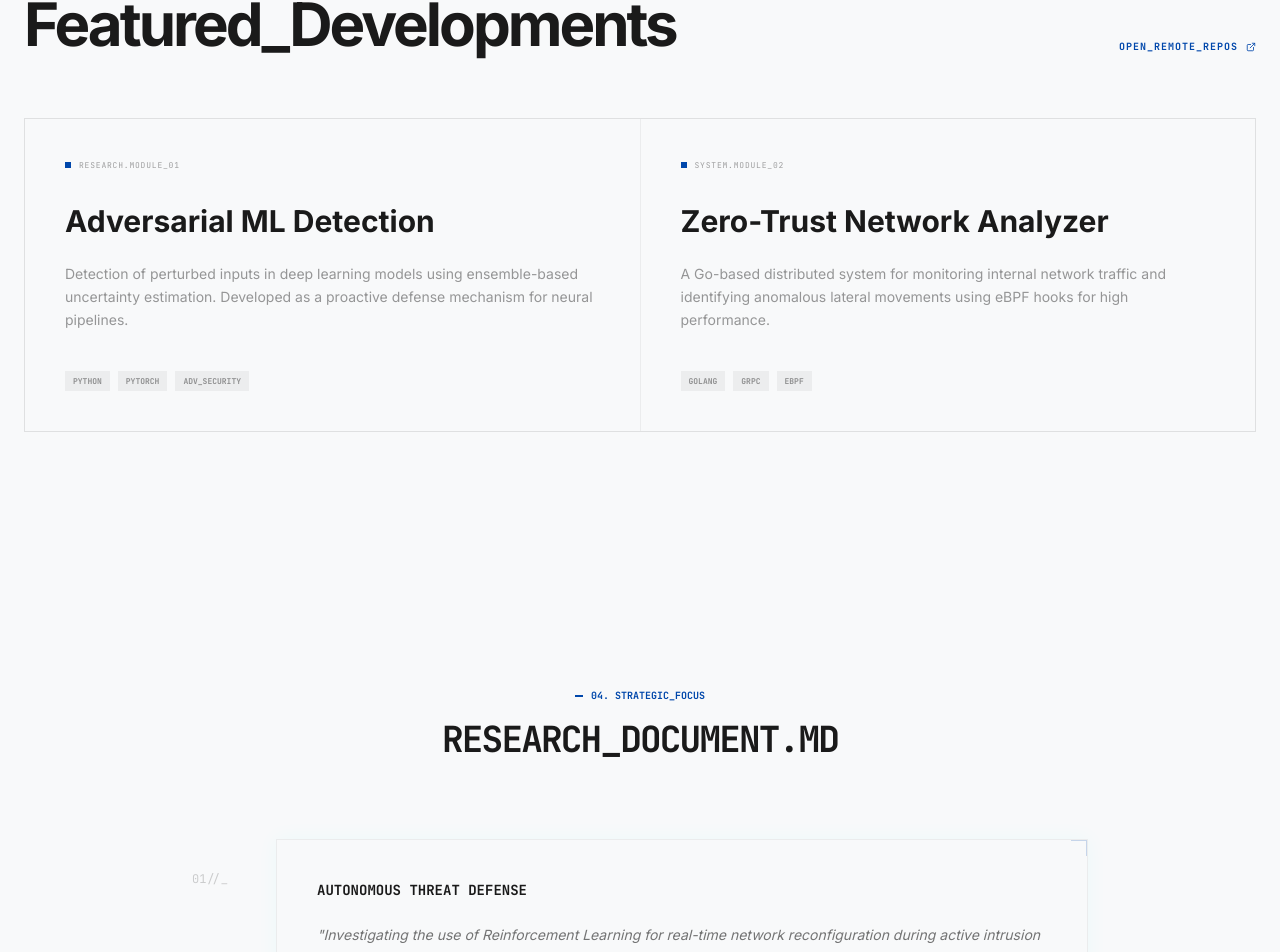
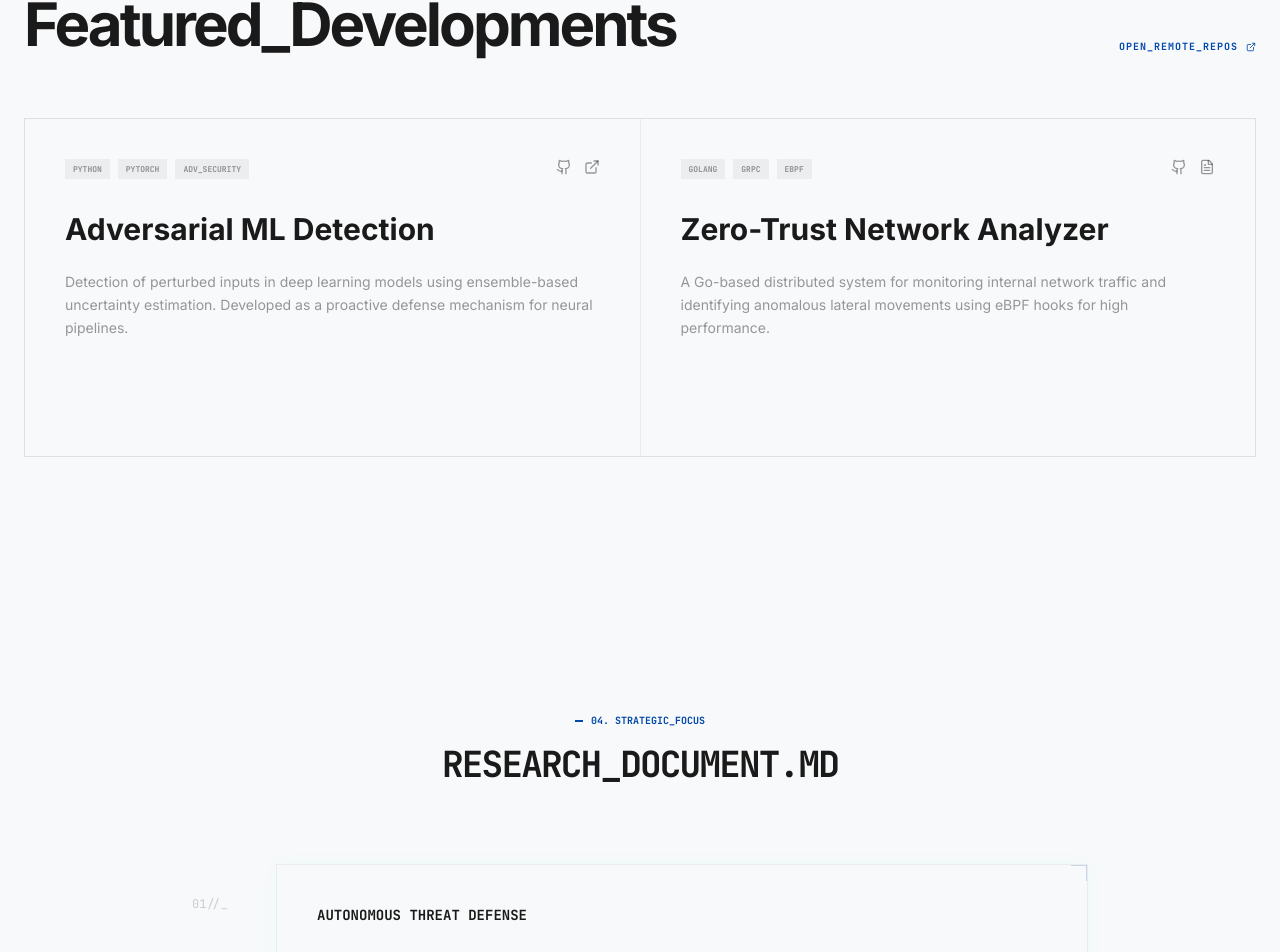
Before and after one commit to The-Spartacus/Portfolio, a Next.js app: page / in a window 1280 px wide. Shown: the part 2238-3190 px from the top of the page. Built offline with nearby package versions, Linux system fonts and the light colour scheme.

Commit message:
refactor: Remove unused module field from projects
The `module` field was present in the project data structure and associated UI components but was not being utilized. This commit removes the `module` field to simplify the data model and reduce code complexity.

```diff
--- a/components/Admin.tsx
+++ b/components/Admin.tsx
@@ -202,7 +202,6 @@ export const Admin = ({ data, onSave, onClose }: AdminProps) => {
                   title: "New Project",
                   description: "",
                   tags: [],
-                  module: "MODULE_01",
                   githubUrl: "",
                   liveUrl: "",
                   docsUrl: "",
@@ -223,14 +222,10 @@ export const Admin = ({ data, onSave, onClose }: AdminProps) => {
                   >
                     <Trash2 size={14} />
                   </button>
-                  <div className="grid grid-cols-2 gap-4 mb-4">
+                  <div className="grid grid-cols-1 gap-4 mb-4">
                     <div className="space-y-2">
                       <label className="mono text-[8px] text-[var(--text-secondary)] uppercase">Title</label>
                       <input {...register(`projects.${index}.title`)} className="w-full p-2 border border-[var(--border-color)] bg-transparent mono text-xs text-[var(--text-primary)] outline-none focus:border-[var(--accent-blue)]" />
-                    </div>
-                    <div className="space-y-2">
-                      <label className="mono text-[8px] text-[var(--text-secondary)] uppercase">Module</label>
-                      <input {...register(`projects.${index}.module`)} className="w-full p-2 border border-[var(--border-color)] bg-transparent mono text-xs text-[var(--text-primary)] outline-none focus:border-[var(--accent-blue)]" />
                     </div>
                   </div>
                   <div className="space-y-2 mb-4">
--- a/components/PortfolioSections.tsx
+++ b/components/PortfolioSections.tsx
@@ -180,20 +180,48 @@ export const Developments = ({ data }: { data: PortfolioData }) => {
       <div className="grid grid-cols-1 md:grid-cols-2 gap-px bg-[var(--border-color)] border border-[var(--border-color)]">
         {data.projects.map(project => (
           <div key={project.id} className="p-8 sm:p-10 bg-[var(--bg-color)] hover:bg-[var(--text-primary)]/5 transition-all flex flex-col group">
-            <div className="mono text-[8px] text-[var(--text-primary)]/40 mb-6 sm:mb-8 flex items-center gap-2 uppercase tracking-widest">
-              <span className="w-1.5 h-1.5 bg-[var(--accent-blue)] glow" /> {project.module}
+            <div className="flex justify-between items-start mb-6 sm:mb-8">
+              <div className="flex flex-wrap gap-2">
+                {project.tags.map(tag => (
+                  <span key={tag} className="mono text-[8px] font-bold px-2 py-1 bg-[var(--text-primary)]/5 text-[var(--text-secondary)]">
+                    {tag}
+                  </span>
+                ))}
+              </div>
+              <div className="flex gap-3">
+                {project.githubUrl && (
+                  <a href={project.githubUrl} target="_blank" rel="noopener noreferrer" className="text-[var(--text-secondary)] hover:text-[var(--accent-blue)] transition-colors" title="GitHub">
+                    <Github size={16} />
+                  </a>
+                )}
+                {project.liveUrl && (
+                  <a href={project.liveUrl} target="_blank" rel="noopener noreferrer" className="text-[var(--text-secondary)] hover:text-[var(--accent-blue)] transition-colors" title="Live Demo">
+                    <ExternalLink size={16} />
+                  </a>
+                )}
+                {project.docsUrl && (
+                  <a href={project.docsUrl} target="_blank" rel="noopener noreferrer" className="text-[var(--text-secondary)] hover:text-[var(--accent-blue)] transition-colors" title="Documentation">
+                    <FileText size={16} />
+                  </a>
+                )}
+                {project.videoUrl && (
+                  <a href={project.videoUrl} target="_blank" rel="noopener noreferrer" className="text-[var(--text-secondary)] hover:text-[var(--accent-blue)] transition-colors" title="Video Demo">
+                    <Video size={16} />
+                  </a>
+                )}
+              </div>
             </div>
+
             <h3 className="text-2xl sm:text-3xl font-bold mb-4 sm:mb-6 text-[var(--text-primary)] group-hover:text-[var(--accent-blue)] transition-colors">{project.title}</h3>
             <p className="text-xs sm:text-sm text-[var(--text-secondary)] leading-relaxed mb-8 sm:mb-10 flex-grow">
               {project.description}
             </p>
 
-            <div className="flex flex-wrap gap-2">
-              {project.tags.map(tag => (
-                <span key={tag} className="mono text-[8px] font-bold px-2 py-1 bg-[var(--text-primary)]/5 text-[var(--text-secondary)]">
-                  {tag}
-                </span>
-              ))}
+            <div className="mt-auto pt-6 border-t border-[var(--border-color)] opacity-0 group-hover:opacity-100 transition-opacity">
+              <div className="flex items-center gap-2 mono text-[8px] text-[var(--accent-blue)] font-bold tracking-widest uppercase">
+                <span className="w-1.5 h-1.5 bg-[var(--accent-blue)] glow" />
+                {project.liveUrl ? "SYSTEM_READY_FOR_DEPLOYMENT" : "SOURCE_CODE_AVAILABLE"}
+              </div>
             </div>
           </div>
         ))}
--- a/lib/data.ts
+++ b/lib/data.ts
@@ -7,7 +7,6 @@ export interface Project {
   title: string;
   description: string;
   tags: string[];
-  module: string;
   githubUrl?: string;
   liveUrl?: string;
   docsUrl?: string;
@@ -97,14 +96,16 @@ const INITIAL_DATA: PortfolioData = {
       title: "Adversarial ML Detection",
       description: "Detection of perturbed inputs in deep learning models using ensemble-based uncertainty estimation. Developed as a proactive defense mechanism for neural pipelines.",
       tags: ["PYTHON", "PYTORCH", "ADV_SECURITY"],
-      module: "RESEARCH.MODULE_01"
+      githubUrl: "https://github.com",
+      liveUrl: "https://demo.example.com"
     },
     {
       id: "2",
       title: "Zero-Trust Network Analyzer",
       description: "A Go-based distributed system for monitoring internal network traffic and identifying anomalous lateral movements using eBPF hooks for high performance.",
       tags: ["GOLANG", "GRPC", "EBPF"],
-      module: "SYSTEM.MODULE_02"
+      githubUrl: "https://github.com",
+      docsUrl: "https://docs.example.com"
     }
   ],
   researchDocs: [
```
